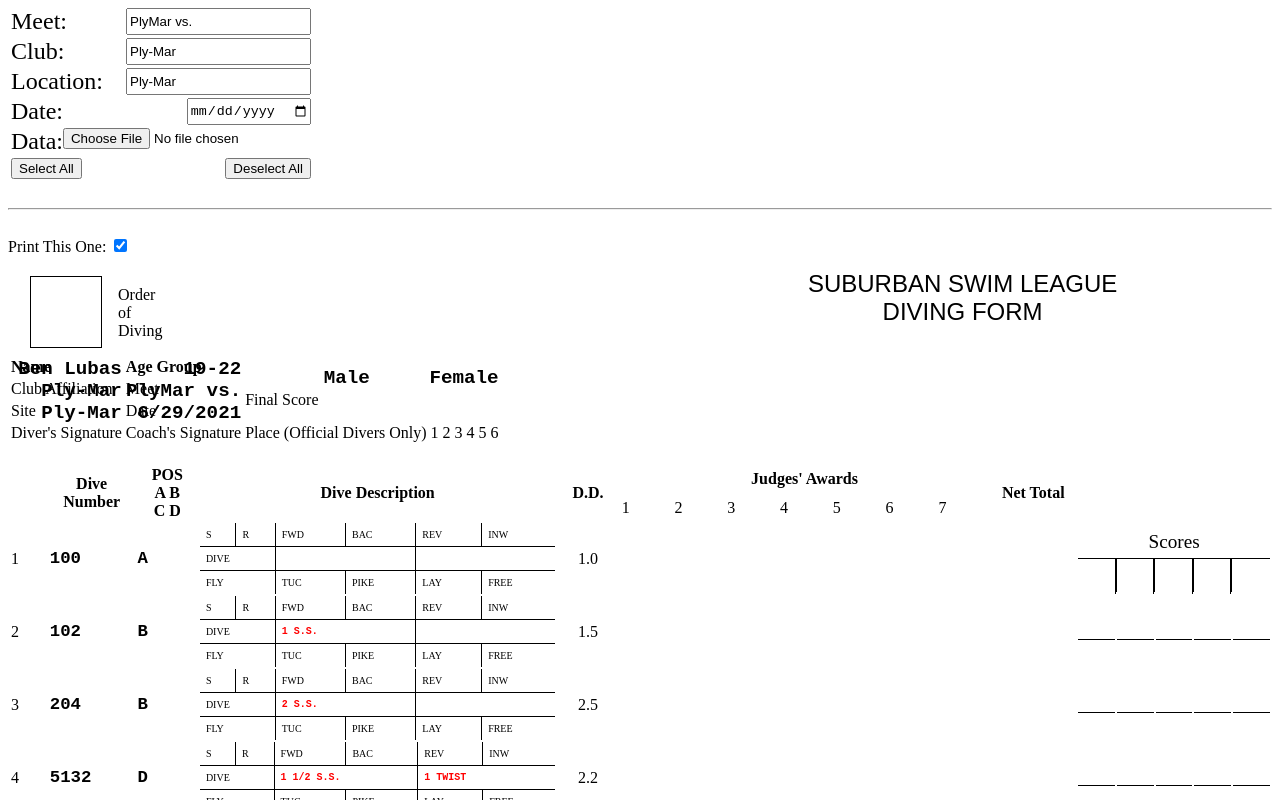
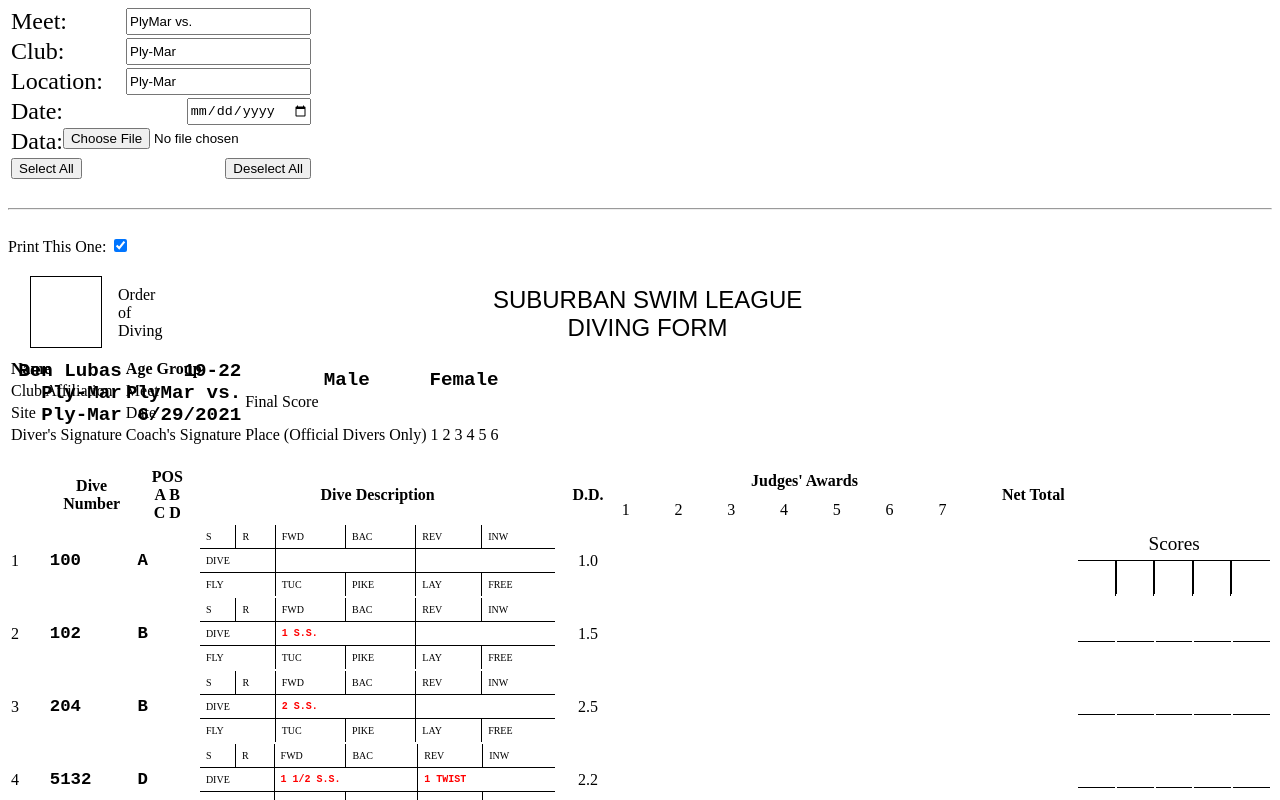
Before and after one commit to benlubas/diveSheets, a Svelte app: page / in a window 1280 px wide. Shown: the top 800 px of the page. Built offline with nearby package versions, Linux system fonts and the light colour scheme; the HTML template or start-up script is replaced by a standard one.

Commit message:
Editable title, not specifying male or female will not circle either.

```diff
--- a/src/components/DiveTableRow.svelte
+++ b/src/components/DiveTableRow.svelte
@@ -3,7 +3,7 @@
 
   export let row = 1;
   export let numberPos;
-  export let firstRow;
+  export let firstRow = false;
 
   let numbers;
   let numbersDisp;
--- a/src/components/DivingSheet.svelte
+++ b/src/components/DivingSheet.svelte
@@ -20,13 +20,15 @@
 
   export let headerData;
 
+  let formTitle = "Suburban Swim League <br /> Diving Form";
+
   let diverData;
 
   $: if (Gender) {
     diverData = {
       ageGroup: Age_Group,
       name: Name,
-      isMale: Gender.toLowerCase() === "male" ? true : false,
+      gender: Gender.toLowerCase(),
     };
   }
 
@@ -40,11 +42,7 @@
   </div>
   <div class="header">
     <div class="orderOfDiving">Order of Diving</div>
-    <div class="title">
-      Suburban Swim League
-      <br />
-      Diving Form
-    </div>
+    <div class="title" contenteditable bind:innerHTML={formTitle} />
   </div>
 
   <SheetHeader {...headerData} {...diverData} />
@@ -72,9 +70,9 @@
   .header {
     width: 100%;
     padding-bottom: 15px;
-    display: flex;
+    /* display: flex;
     justify-content: space-between;
-    align-items: center;
+    align-items: center; */
   }
   .title {
     text-align: center;
--- a/src/components/SheetHeader.svelte
+++ b/src/components/SheetHeader.svelte
@@ -1,7 +1,7 @@
 <script>
   export let name = "missing name";
   export let ageGroup;
-  export let isMale;
+  export let gender;
   export let club;
   export let meetName;
   export let site;
@@ -9,7 +9,9 @@
   export let date;
   $: dateObj = new Date(date);
   $: dateObj.setDate(dateObj.getDate() + 1);
-  $: dateString = dateObj.toLocaleString().substring(0, dateObj.toLocaleString().indexOf(","));
+  $: dateString = dateObj
+    .toLocaleString()
+    .substring(0, dateObj.toLocaleString().indexOf(","));
 </script>
 
 <table class="diverInfoTable tg">
@@ -26,13 +28,13 @@
           <div class="title">Age Group</div>
           <div class="answer">{ageGroup}</div>
         </div>
-        </th>
-      <th class:circle={isMale} class="tg-0pky col10">
+      </th>
+      <th class:circle={gender === "male"} class="tg-0pky col10">
         <div>
           <div class="answer">Male</div>
         </div>
       </th>
-      <th class:circle={!isMale} class="tg-0lax">
+      <th class:circle={gender === "female"} class="tg-0lax">
         <div>
           <div class="answer">Female</div>
         </div>
@@ -46,7 +48,7 @@
           <div class="title">Club Affiliation</div>
           <div class="answer">{club}</div>
         </div>
-        </td>
+      </td>
       <td class="tg-0pky">
         <div>
           <div class="title">Meet</div>
@@ -73,15 +75,15 @@
       <td class="tg-0pky">Diver's Signature</td>
       <td class="tg-0pky">Coach's Signature</td>
       <td class="center-txt tg-0pky" colspan="2">
-        Place (Official Divers Only)
-        1 2 3 4 5 6
+        Place (Official Divers Only) 1 2 3 4 5 6
       </td>
     </tr>
   </tbody>
 </table>
 
 <style>
-  th div, td div {
+  th div,
+  td div {
     position: relative;
     display: flex;
   }
@@ -89,7 +91,7 @@
     position: absolute;
     right: 0px;
     font-size: larger;
-    font-family:'Courier New', Courier, monospace;
+    font-family: "Courier New", Courier, monospace;
     font-weight: bold;
     word-wrap: unset;
     line-break: unset;
```
Also changed, not shown: diverData.csv (deleted), 4 other files (tests, documents, lock files or other folders).
